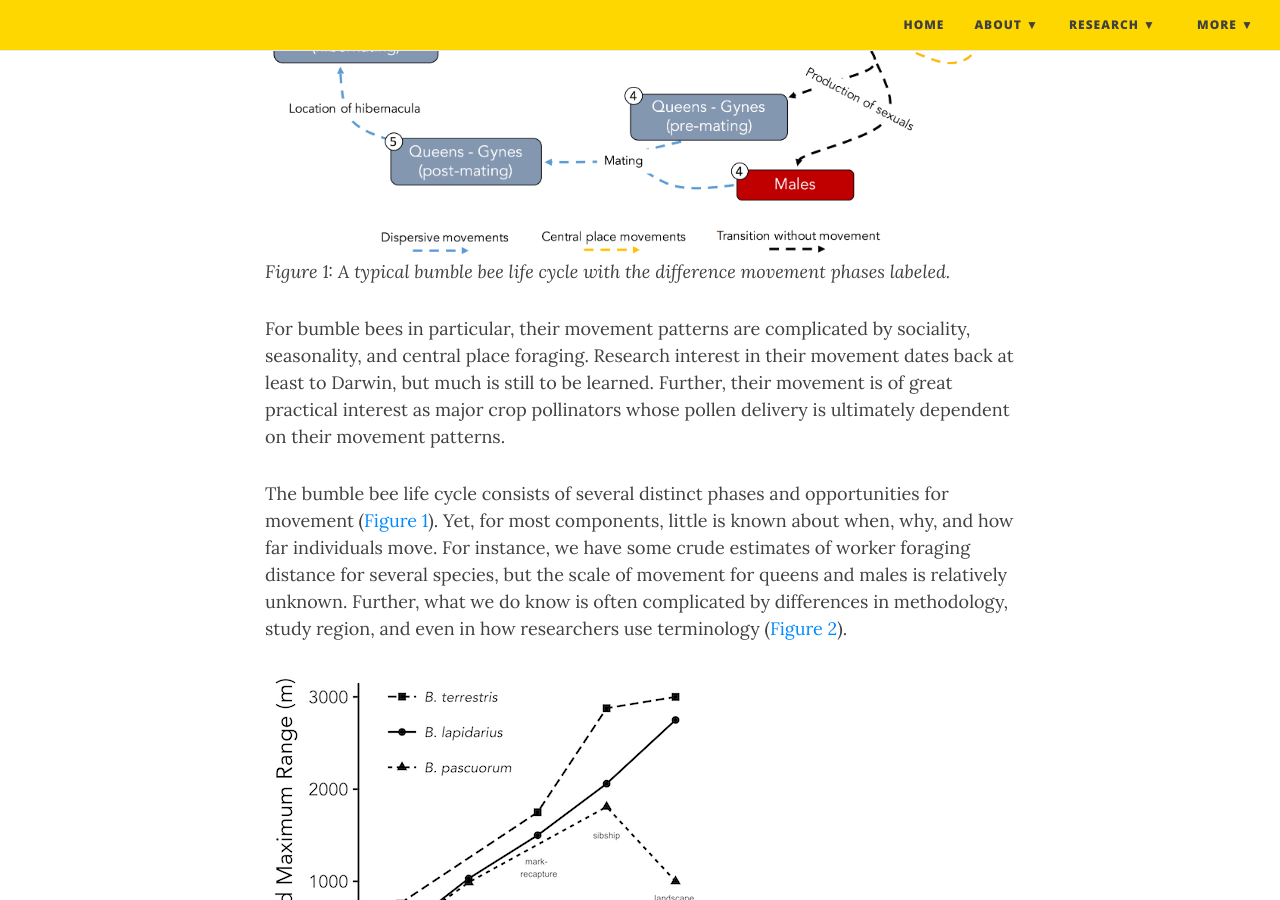
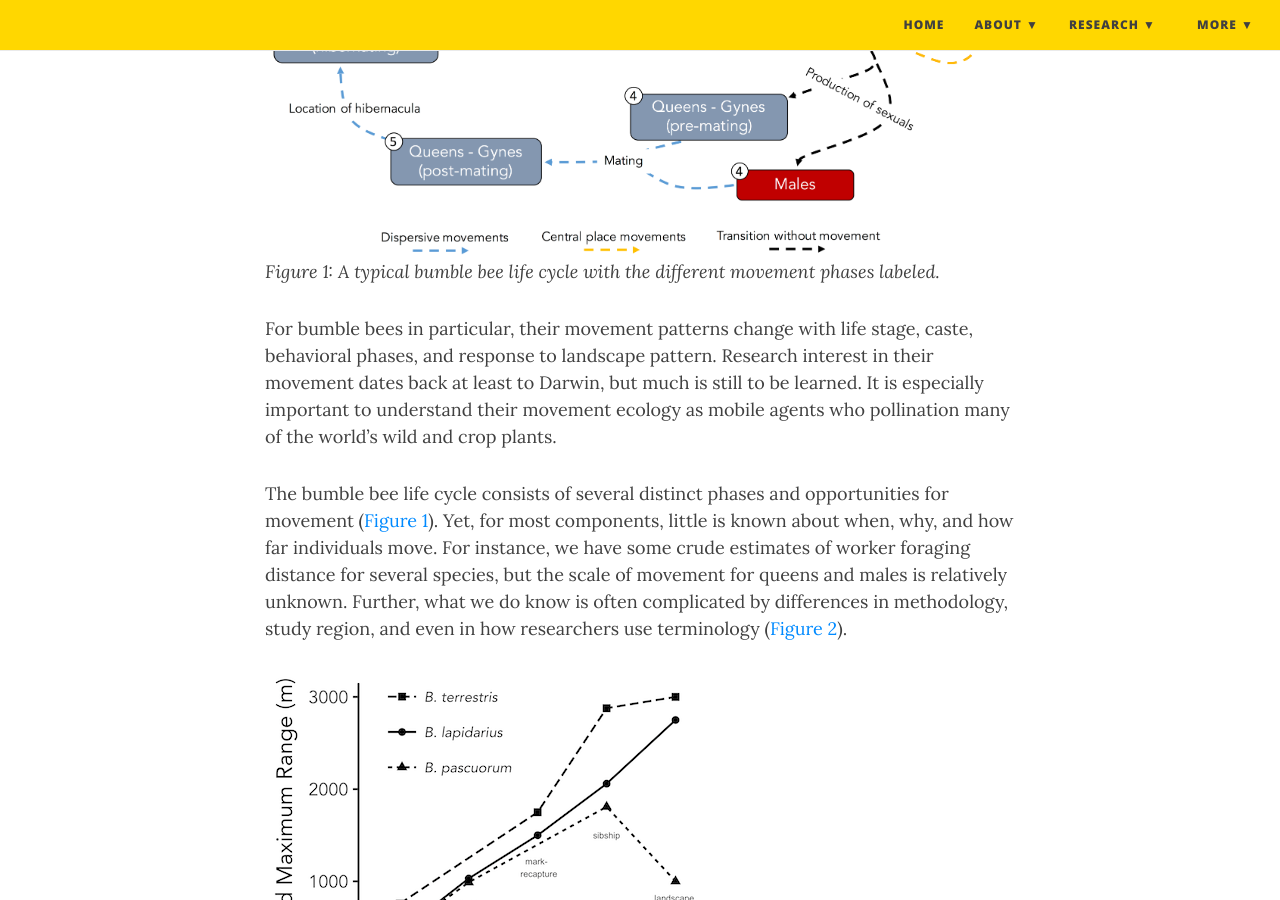
Before and after one commit to maureenpage/maureen-page.github.io, a Jekyll site: the page built from bbmove.md, in a window 1280 px wide and 900 px high, scrolled down 516 px. Built offline with Jekyll 4.4.1, drawn with Linux system fonts in a browser that asks for light colours; nearby versions of some CDN libraries.

Commit message:
update bio

```diff
--- a/bbmove.md
+++ b/bbmove.md
@@ -11,9 +11,9 @@ Knowing the scales at which organisms operate throughout their life is a critica
 
 <a id="figure1"></a>
 ![](../img/figs/lifecycle.png)
-*Figure 1: A typical bumble bee life cycle with the difference movement phases labeled.*
+*Figure 1: A typical bumble bee life cycle with the different movement phases labeled.*
 
-For bumble bees in particular, their movement patterns are complicated by sociality, seasonality, and central place foraging. Research interest in their movement dates back at least to Darwin, but much is still to be learned. Further, their movement is of great practical interest as major crop pollinators whose pollen delivery is ultimately dependent on their movement patterns.
+For bumble bees in particular, their movement patterns change with life stage, caste, behavioral phases, and response to landscape pattern. Research interest in their movement dates back at least to Darwin, but much is still to be learned. It is especially important to understand their movement ecology as mobile agents who pollination many of the world's wild and crop plants.
 
 The bumble bee life cycle consists of several distinct phases and opportunities for movement  ([Figure 1](#figure1)). Yet, for most components, little is known about when, why, and how far individuals move. For instance, we have some crude estimates of worker foraging distance for several species, but the scale of movement for queens and males is relatively unknown. Further, what we do know is often complicated by differences in methodology, study region, and even in how researchers use terminology ([Figure 2](#figure2)).
 
```
Also changed, not shown: Bio.md (+3 -1 lines), 17 other files.
